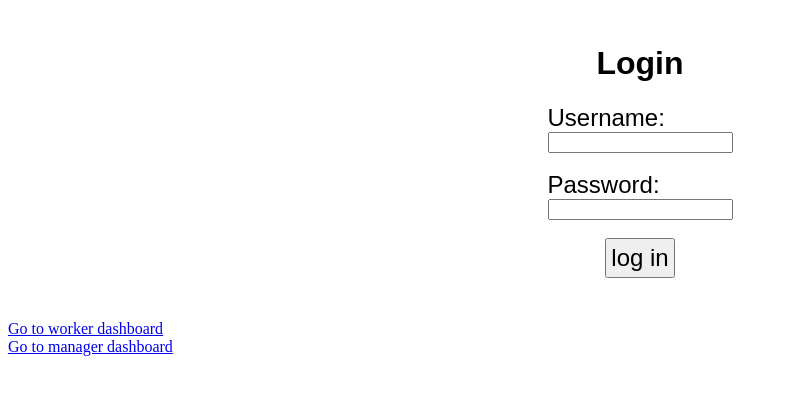
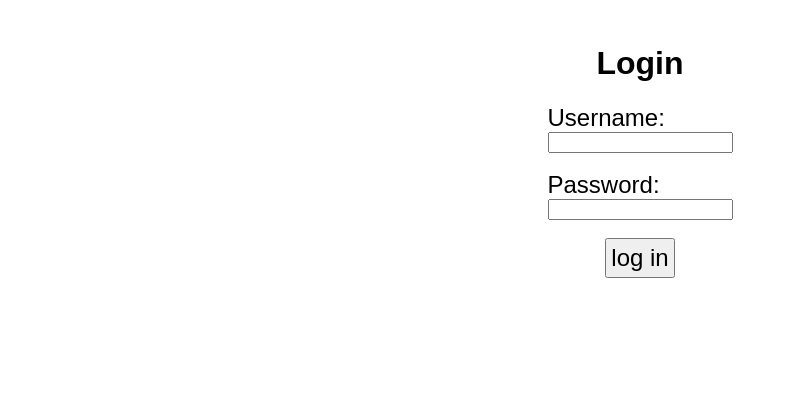
Before and after one commit to ThomasLalo/flexibleWorker2, a SvelteKit app: page / in a window 1280 px wide. Shown: the top 394 px of the page, without its empty margins (0-788 px from the left). Built offline with nearby package versions, Linux system fonts and the light colour scheme.

Commit message:
removed links

```diff
--- a/src/routes/+page.svelte
+++ b/src/routes/+page.svelte
@@ -31,8 +31,8 @@
   </div>
 
   <!-- temp navigation -->
-  <a href="/worker">Go to worker dashboard</a> <br/>
-  <a href="/manager">Go to manager dashboard</a>
+  <!-- <a href="/worker">Go to worker dashboard</a> <br/> -->
+  <!-- <a href="/manager">Go to manager dashboard</a> -->
 
 </main>
 
```
